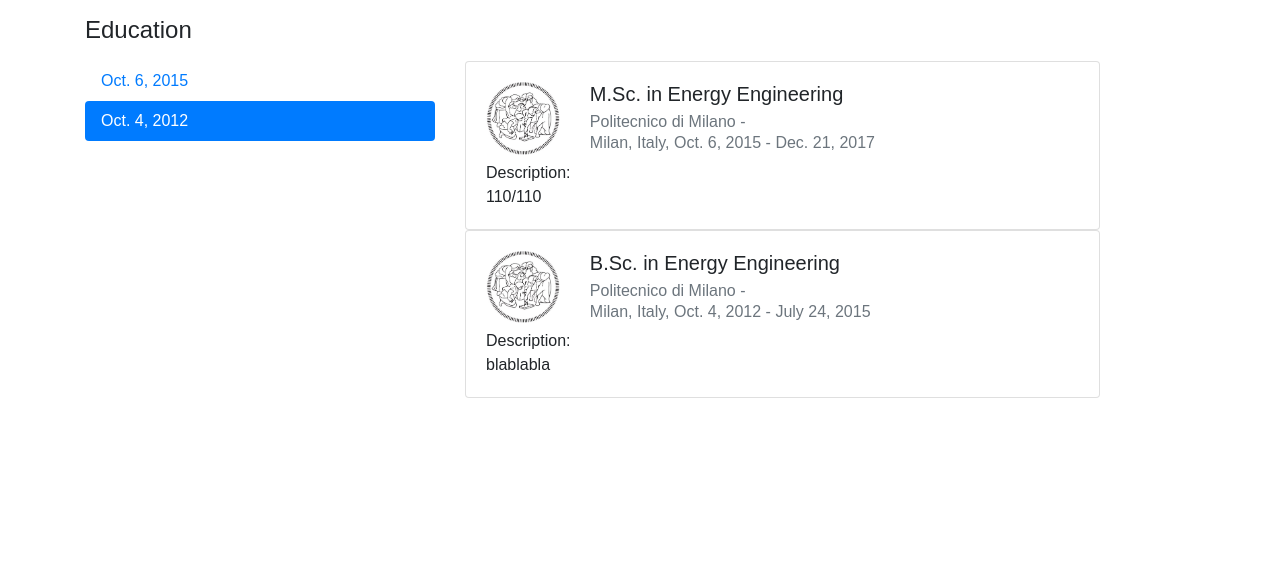
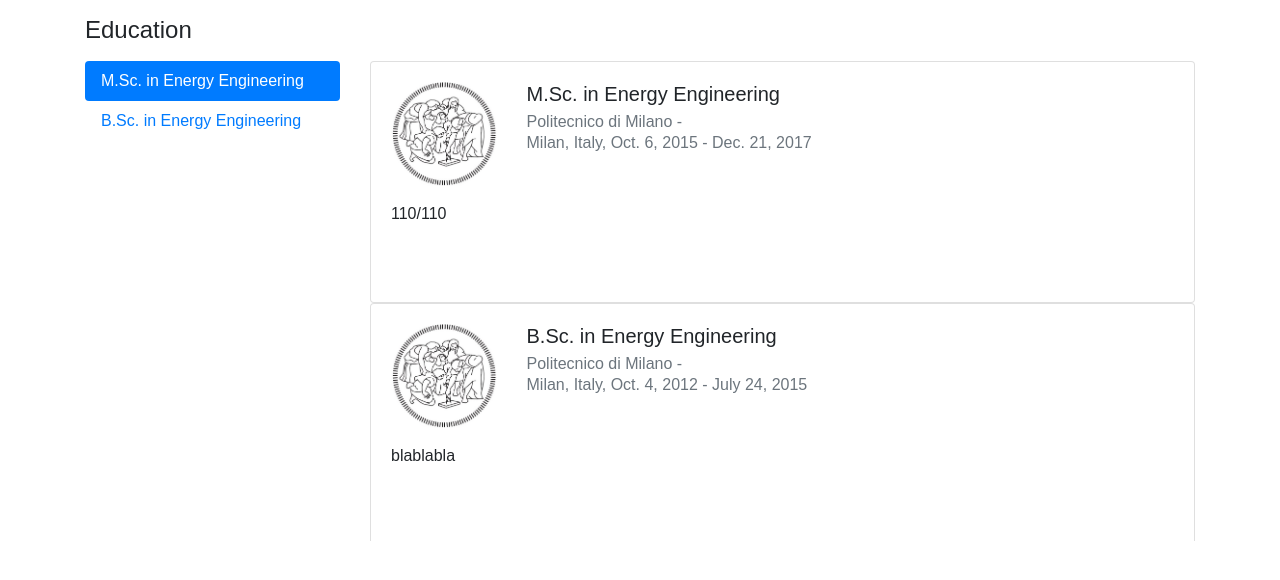
Before and after one commit to lorenzosp93/portfolio, a Django app: page /resume/education/ in a window 1280 px wide. Shown: the part 160-740 px from the top of the page. Run offline with Django 3.2, Linux system fonts and the light colour scheme; data comes from the database, SQL or seed files in the repository; both versions use the stored data as it was after the commit; some libraries are stand-ins or nearby versions.

Commit message:
edu-exp-fixes

```diff
--- a/mainpage/urls.py
+++ b/mainpage/urls.py
@@ -22,6 +22,5 @@ app_name = 'mainpage'
 urlpatterns = [
     path('experience/', views.ExperienceListView.as_view(), name='experience'),
     path('education/', views.EducationListView.as_view(), name='education'),
-    path('projects/', views.ExperienceListView.as_view(), name='projects'),
     path('skills/', views.ExperienceListView.as_view(), name='skills'),
 ]
--- a/mainpage/views.py
+++ b/mainpage/views.py
@@ -15,6 +15,7 @@ class contact(TemplateView):
 class ExperienceListView(ListView):
     context_object_name = 'experiences'
     model = models.Experience
+    section_name = "Experience"
     template_name = 'mainpage/resume/experience.html'
 
 class EducationListView(ListView):
--- a/templates/mainpage/base.html
+++ b/templates/mainpage/base.html
@@ -6,8 +6,9 @@
     <meta charset="UTF-8">
     <meta name="viewport" content="width=device-width, initial-scale=1.0">
     <meta http-equiv="X-UA-Compatible" content="ie=edge">
+    {% block title_block %}
     <title>Lorenzo Spinelli's portfolio website</title>
-
+    {% endblock %}
     <!-- Bootstrap CSS-->
     <link rel="stylesheet" href="https://stackpath.bootstrapcdn.com/bootstrap/4.3.1/css/bootstrap.min.css" integrity="sha384-ggOyR0iXCbMQv3Xipma34MD+dH/1fQ784/j6cY/iJTQUOhcWr7x9JvoRxT2MZw1T" crossorigin="anonymous">
 
@@ -24,7 +25,7 @@
 
 <body>
 
-
+    {% block header_block %}
     <header class="header">
         <div class="row flex-nowrap justify-content-between align-items-center">
             <div class="col-1">
@@ -42,7 +43,9 @@
             </div>
         </div>
     </header>
+    {% endblock %}
 
+    {% block navbar_block %}
     <nav class="navbar navbar-expand-sm sticky-top navbar-light">
         <div class="container">
 
@@ -61,7 +64,6 @@
                     <div class="dropdown-menu" aria-labelledby="navbarDropdownMenuLink">
                     <a class="dropdown-item" href="{% url 'resume:experience' %}">Experience</a>
                     <a class="dropdown-item" href="{% url 'resume:education' %}">Education</a>
-                    <a class="dropdown-item" href="{% url 'resume:projects' %}">Projects</a>
                     <a class="dropdown-item" href="{% url 'resume:skills' %}">Skills</a>
                     </div
                 </li>
@@ -70,8 +72,8 @@
                 </li>
             </ul>
         </div>
-
     </nav>
+    {% endblock %}
 
     <div class="container">
         {% block body_block %}
--- a/templates/mainpage/resume/education.html
+++ b/templates/mainpage/resume/education.html
@@ -10,12 +10,12 @@
 
 <div class="row">
 
-<nav class="col-sm-5 col-lg-4" id="myScrollspy">
+    <nav class="col-sm-5 col-lg-3" id="myScrollspy">
         <ul class="nav nav-pills flex-column bg-white">
             {% for exp in educations %}
             <li class="nav-item">
                 <a class="nav-link active" href="#list-item-{{ forloop.counter }}">
-                {{ exp.start_date }}
+                    {{ exp.role }}
                 </a>
             </li>
             {% endfor %}
@@ -24,16 +24,16 @@
     </nav>
 
 
-<div class='col-sm-7 col-8' id='scrolled' data-spy="scroll" data-target="#myScrollspy" data-offset="1">
+    <div class='col-sm-7 col-lg-9' id='scrolled' data-spy="scroll" data-target="#myScrollspy" data-offset="1">
         {% for exp in educations %}
         <div class="card" id="list-item-{{ forloop.counter}}">
             <div class="card-body">
                 <div class="row">
-                <div class="col-sm-2 col-4 mx-auto">
+                    <div class="col-sm-3 col-lg-2 mx-auto">
                         <img src="{{ exp.company.logo.url }}" alt="" class='img-fluid'>
                     </div>
 
-                <div class="col-sm-10 col-8">
+                    <div class="col-sm-7 col-lg-10">
                         <h5 class="card-title">{{ exp.role }}</h5>
                         <h6 class="card-subtitle mb-2 text-muted">
                                 {{ exp.company }} - {{ exp.department }}
@@ -44,8 +44,8 @@
                     </div>
 
                 </div>
-            <p class="card-text">Description: <br>
-                {{ exp.descript }}<br>
+                <p class="card-text">
+                    {{ exp.descript|truncatewords:"30"|linebreaks }}<br>
                 </p>
             </div>
         </div>
@@ -53,7 +53,7 @@
 
     </div>
 
-
+</div>
 
 
 {% endblock %}
```
Also changed, not shown: templates/mainpage/resume/experience.html (+8 -17 lines), db.sqlite3, mainpage/models.py (line endings or trailing spaces), media/logos/logo_polimi_05.png (deleted), media/logos/logo_polimi_0_5_Us4ZXCm.jpg (added). Lines whose indentation alone changed are shown as unchanged.
